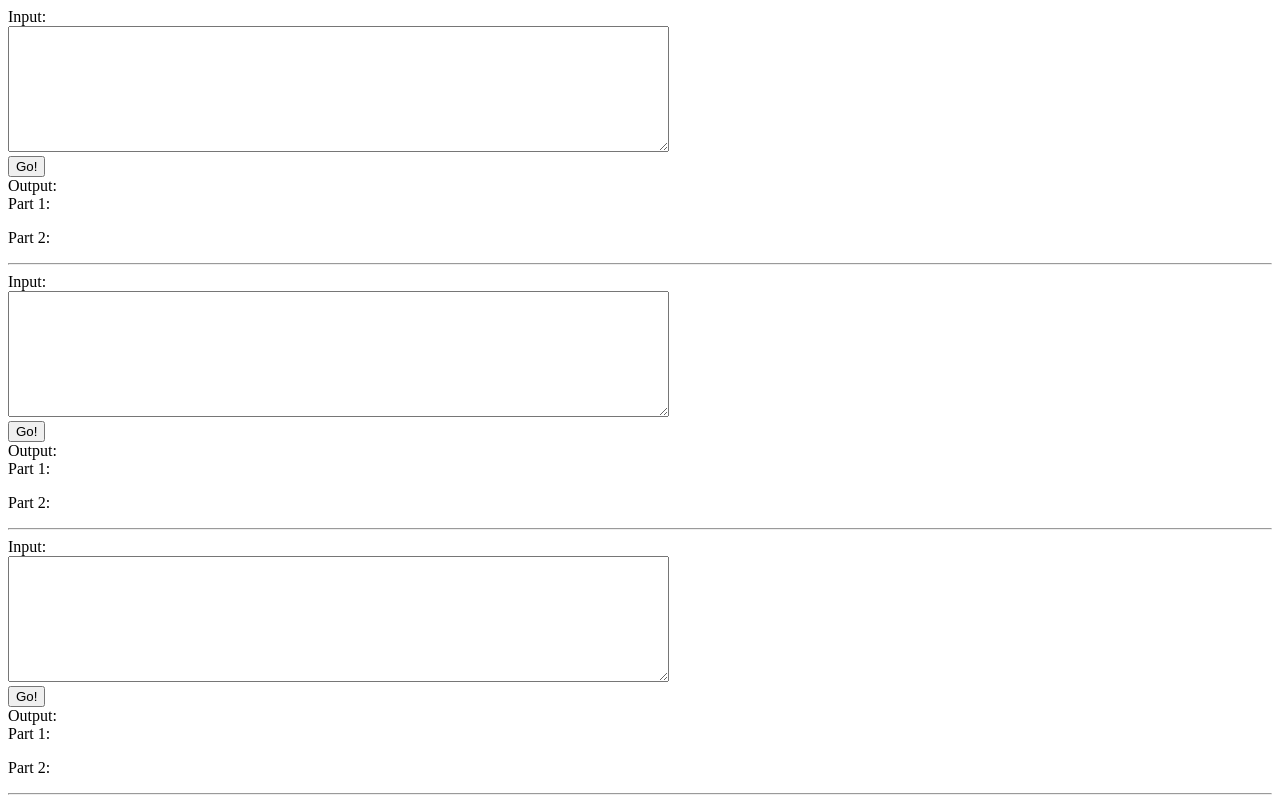
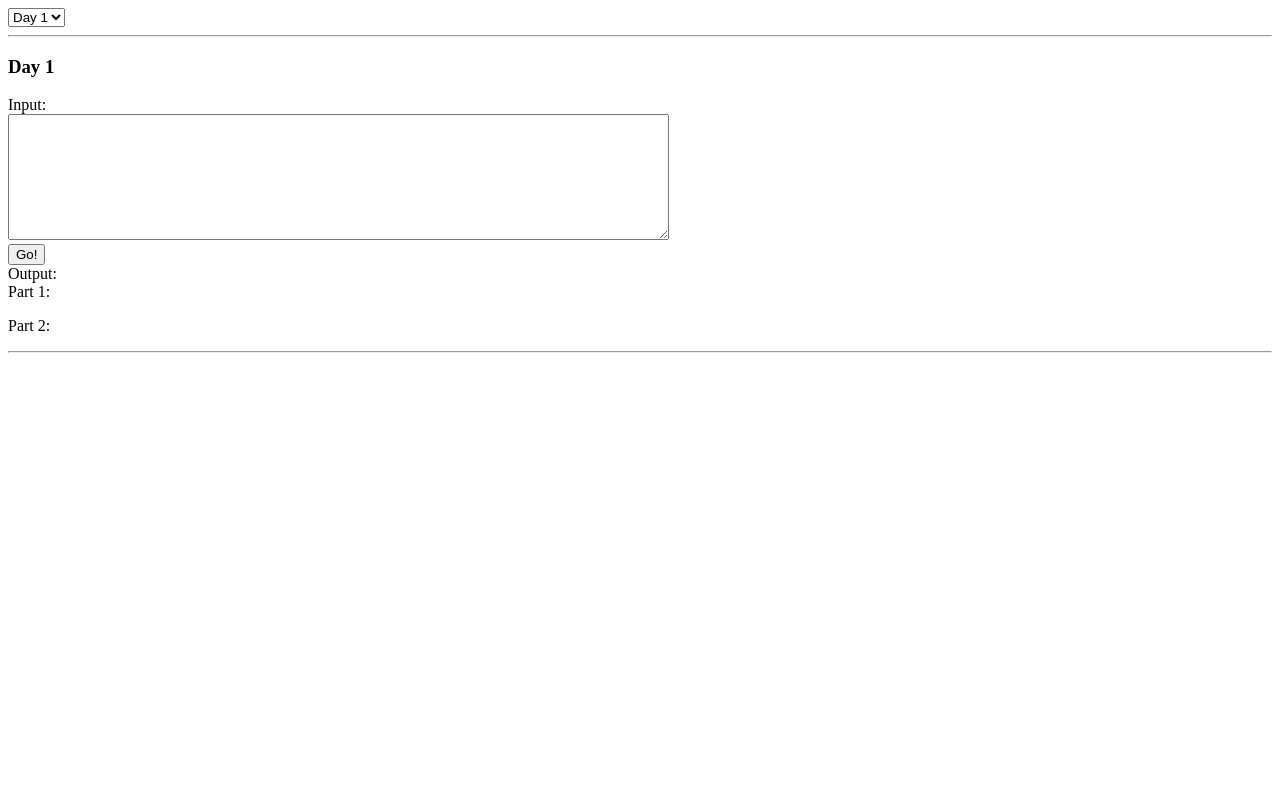
Before and after one commit to hrmorley34/AdventofCode, a plain HTML site: page 2020/index.html in a window 1280 px wide. Drawn offline with Linux system fonts and the light colour scheme.

Commit message:
Add <select>ion to HTML page (show one day at a time)

```diff
--- a/2020/index.html
+++ b/2020/index.html
@@ -3,6 +3,22 @@
 
 <head>
   <title>AdventofCode</title>
+
+  <script type="text/javascript">
+    function showday() {
+      var daysel = document.getElementById("daysel");
+
+      for (var c = 0; c < daysel.children.length; c++) {
+        divname = daysel.children[c].value;
+        div = document.getElementById(divname);
+        if (daysel.value == divname) {
+          div.style.display = "block";
+        } else {
+          div.style.display = "none";
+        }
+      }
+    }
+  </script>
 
   <script src="./Day01.js" type="text/javascript"></script>
   <script src="./Day02.js" type="text/javascript"></script>
@@ -10,7 +26,16 @@
 </head>
 
 <body>
-  <div id="Day01">
+  <select name="day" id="daysel" onchange="showday()">
+    <option value="Day01">Day 1</option>
+    <option value="Day02">Day 2</option>
+    <option value="Day03">Day 3</option>
+  </select>
+
+  <hr>
+
+  <div id="Day01" style="display: block">
+    <h3>Day 1</h3>
     Input:<br>
     <textarea name="input" rows="8" cols="80" id="Day01_id"></textarea><br>
     <button onclick="Day01()">Go!</button><br>
@@ -20,8 +45,8 @@
     Part 2:<br>
     <p id="Day01_p2"></p>
   </div>
-  <hr>
-  <div id="Day02">
+  <div id="Day02" style="display: none">
+    <h3>Day 2</h3>
     Input:<br>
     <textarea name="input" rows="8" cols="80" id="Day02_id"></textarea><br>
     <button onclick="Day02()">Go!</button><br>
@@ -31,8 +56,8 @@
     Part 2:<br>
     <p id="Day02_p2"></p>
   </div>
-  <hr>
-  <div id="Day03">
+  <div id="Day03" style="display: none">
+    <h3>Day 3</h3>
     Input:<br>
     <textarea name="input" rows="8" cols="80" id="Day03_id"></textarea><br>
     <button onclick="Day03()">Go!</button><br>
```
